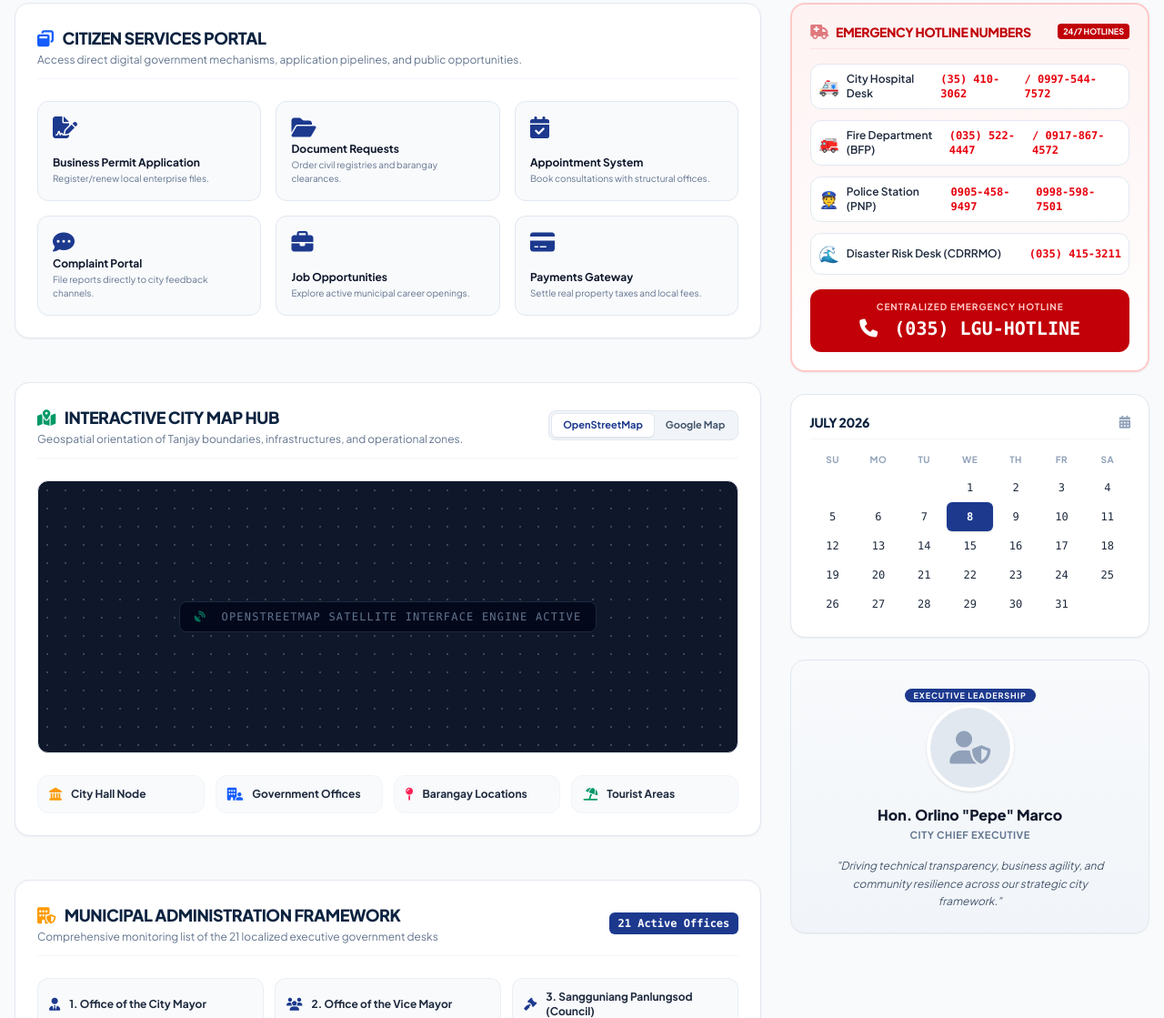
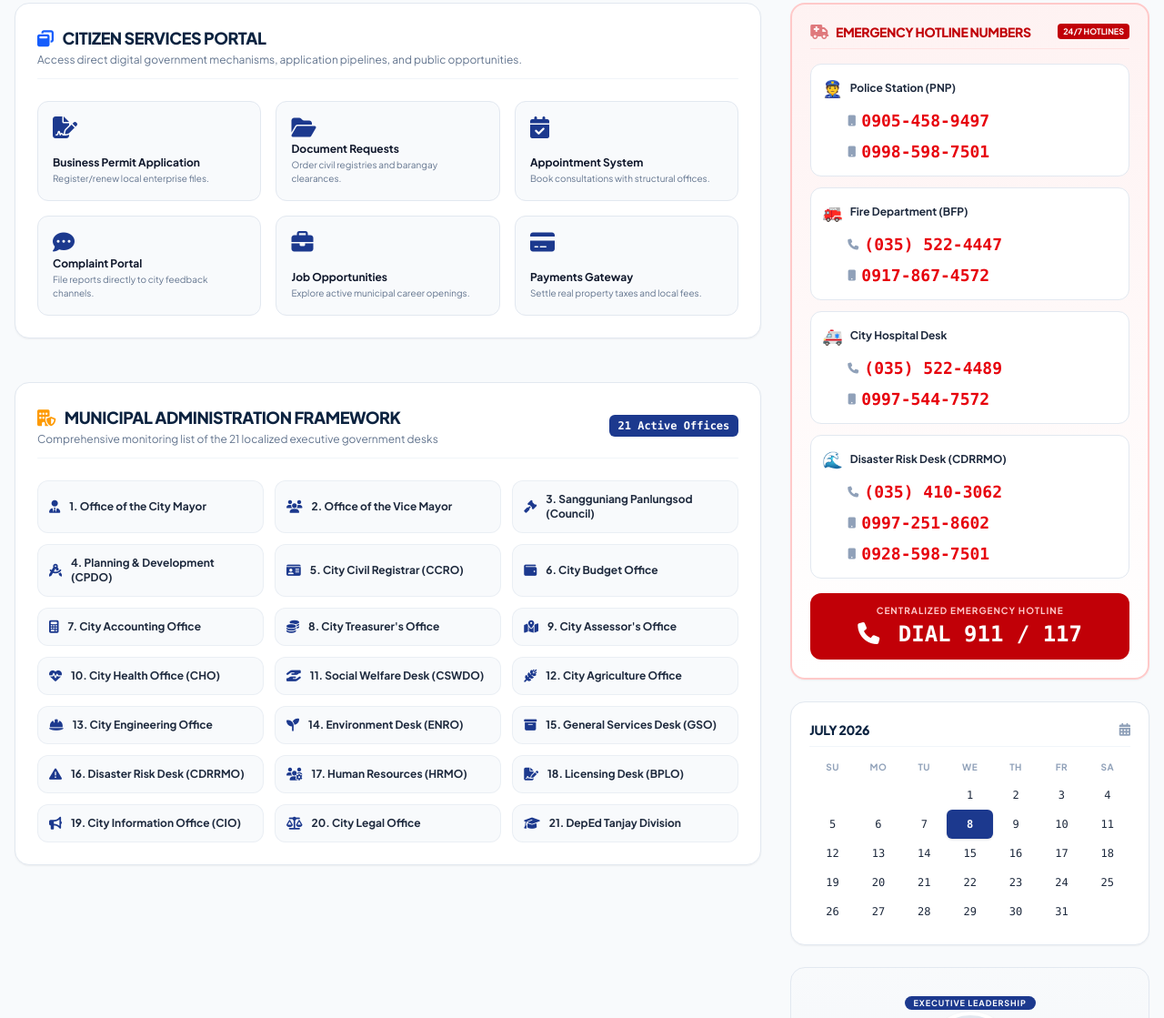
Before and after one commit to jastine2010/tanjaylguportal, a plain HTML site: page sindex.html in a window 1280 px wide. Shown: the part 626-1745 px from the top of the page at 91% size. Drawn offline with nearby package versions, Linux system fonts and the light colour scheme.

Commit message:
Update sindex.html

```diff
--- a/sindex.html
+++ b/sindex.html
@@ -71,7 +71,6 @@
     <!-- EXPANDED COMPREHENSIVE NAVIGATION SYSTEMS -->
     <nav class="bg-tanjay-gold text-slate-950 font-bold sticky top-0 z-40 shadow-md">
         <div class="max-w-7xl mx-auto px-4 flex justify-between items-center h-14">
-            <!-- Left aligned desktop links with hierarchical dropdown infrastructure -->
             <div class="hidden md:flex items-center space-x-1 h-full text-xs lg:text-sm">
                 <a href="https://jastine2010.github.io/tanjaylguportal/" class="px-3 py-4 hover:bg-slate-950 hover:text-white transition flex items-center"><i class="fa-solid fa-house mr-1.5"></i> HOME</a>
                 <a href="#about-tanjay" class="px-3 py-4 hover:bg-slate-950 hover:text-white transition">ABOUT TANJAY</a>
@@ -100,15 +99,13 @@
                         SERVICES <i class="fa-solid fa-chevron-down text-[10px] ml-1.5"></i>
                     </button>
                     <div class="absolute top-full left-0 bg-white border border-slate-200 text-slate-800 font-semibold text-xs rounded-b-xl shadow-xl w-60 py-2 hidden group-hover:block animate-fadeIn">
-                        <a href="#citizen-services" class="px-4 py-2.5 hover:bg-slate-50 hover:text-blue-900 flex items-center gap-2 border-b border-slate-100">
-                            <i class="fa-solid fa-laptop-code text-indigo-600 w-4"></i> Online Transactions
+                        <a href="https://script.google.com/macros/s/AKfycbyDTD_H4r44m_YBBRJgT4zbfF492GjDjPJpaq6e3dwmfSmiAVo1jAPCgNR4InbWhKlqfQ/exec" target="_blank" rel="noopener noreferrer" class="px-4 py-2.5 hover:bg-slate-50 hover:text-blue-900 flex items-center gap-2 border-b border-slate-100">
+                            <i class="fa-solid fa-laptop-code text-indigo-600 w-4"></i> Online Queue
                         </a>
-                        <a href="#citizen-services" class="px-4 py-2.5 hover:bg-slate-50 hover:text-blue-900 flex items-center gap-2 border-b border-slate-100">
-                            <i class="fa-solid fa-file-invoice-dollar text-amber-600 w-4"></i> Business Permit
+                        <a href="https://script.google.com/macros/s/AKfycbyDTD_H4r44m_YBBRJgT4zbfF492GjDjPJpaq6e3dwmfSmiAVo1jAPCgNR4InbWhKlqfQ/exec?page=monitor" target="_blank" rel="noopener noreferrer" class="px-4 py-2.5 hover:bg-slate-50 hover:text-blue-900 flex items-center gap-2 border-b border-slate-100">
+                            <i class="fa-solid fa-laptop-code text-red-600 w-4"></i> Status Queue
                         </a>
-                        <a href="#citizen-services" class="px-4 py-2.5 hover:bg-slate-50 hover:text-blue-900 flex items-center gap-2">
-                            <i class="fa-solid fa-users-rectangle text-rose-600 w-4"></i> Civil Services
-                        </a>
+
                     </div>
                 </div>
 
@@ -171,7 +168,7 @@
         <!-- LEFT MAIN CONTENT ARRAY (2/3 Grid Area) -->
         <main class="lg:col-span-2 space-y-12">
 
-            <!-- NEW SEGMENT: CITIZEN SERVICES PORTAL GRAPHIC HUB -->
+            <!-- CITIZEN SERVICES PORTAL GRAPHIC HUB -->
             <section id="citizen-services" class="bg-white border border-slate-200 rounded-2xl p-6 shadow-xs space-y-6">
                 <div class="border-b border-slate-100 pb-3">
                     <h3 class="text-lg font-extrabold text-tanjay-blue uppercase tracking-tight flex items-center">
@@ -226,50 +223,9 @@
                 </div>
             </section>
 
-            <!-- NEW SEGMENT: INTEGRATED GEOGRAPHIC CITY MAP WINDOW -->
-            <section id="map-section" class="bg-white border border-slate-200 rounded-2xl p-6 shadow-xs space-y-6">
-                <div class="border-b border-slate-100 pb-3 flex flex-col sm:flex-row justify-between items-start sm:items-center gap-4">
-                    <div>
-                        <h3 class="text-lg font-extrabold text-tanjay-blue uppercase tracking-tight flex items-center">
-                            <i class="fa-solid fa-map-marked-alt mr-2.5 text-emerald-600"></i> Interactive City Map Hub
-                        </h3>
-                        <p class="text-xs text-slate-500 mt-0.5">Geospatial orientation of Tanjay boundaries, infrastructures, and operational zones.</p>
-                    </div>
-                    <!-- Mapping engine switcher mechanism -->
-                    <div class="inline-flex rounded-lg p-0.5 bg-slate-100 border border-slate-200 text-[11px] font-bold">
-                        <button class="px-3 py-1 bg-white border border-slate-200 shadow-2xs rounded-md text-blue-900">OpenStreetMap</button>
-                        <button class="px-3 py-1 text-slate-600 hover:text-slate-900 transition">Google Map</button>
-                    </div>
-                </div>
 
-                <!-- Live Mock Map Canvas Element -->
-                <div class="relative bg-slate-900 border border-slate-200 rounded-xl overflow-hidden h-[300px] flex items-center justify-center text-center">
-                    <div class="absolute inset-0 opacity-20 bg-[radial-gradient(#ffffff_1px,transparent_1px)] [background-size:20px_20px] pointer-events-none"></div>
-                    <div class="absolute inset-0 flex items-center justify-center p-4">
-                        <span class="text-xs font-mono text-slate-500 uppercase tracking-widest bg-slate-950/80 px-4 py-2 border border-slate-800 rounded-lg backdrop-blur-md">
-                            <i class="fa-solid fa-satellite-dish mr-2 text-emerald-400 animate-pulse"></i> OpenStreetMap Satellite Interface Engine Active
-                        </span>
-                    </div>
-                </div>
 
-                <!-- Node Markers Quick Filtration Dashboard Grid -->
-                <div class="grid grid-cols-2 sm:grid-cols-4 gap-3 text-xs">
-                    <div class="p-3 bg-slate-50 border border-slate-100 rounded-xl flex items-center gap-2.5 hover:shadow-2xs transition cursor-pointer font-bold text-slate-800">
-                        <i class="fa-solid fa-landmark text-amber-500 text-sm"></i> City Hall Node
-                    </div>
-                    <div class="p-3 bg-slate-50 border border-slate-100 rounded-xl flex items-center gap-2.5 hover:shadow-2xs transition cursor-pointer font-bold text-slate-800">
-                        <i class="fa-solid fa-building-user text-blue-600 text-sm"></i> Government Offices
-                    </div>
-                    <div class="p-3 bg-slate-50 border border-slate-100 rounded-xl flex items-center gap-2.5 hover:shadow-2xs transition cursor-pointer font-bold text-slate-800">
-                        <i class="fa-solid fa-map-pin text-rose-500 text-sm"></i> Barangay Locations
-                    </div>
-                    <div class="p-3 bg-slate-50 border border-slate-100 rounded-xl flex items-center gap-2.5 hover:shadow-2xs transition cursor-pointer font-bold text-slate-800">
-                        <i class="fa-solid fa-umbrella-beach text-emerald-600 text-sm"></i> Tourist Areas
-                    </div>
-                </div>
-            </section>
-
-            <!-- MANDATED COMPONENT: 21 LGU OFFICES FRAMEWORK -->
+            <!-- 21 LGU OFFICES FRAMEWORK -->
             <section id="offices-panel" class="bg-white border border-slate-200 rounded-2xl p-6 shadow-xs space-y-6">
                 <div class="border-b border-slate-100 pb-3 flex flex-col sm:flex-row justify-between items-start sm:items-center gap-2">
                     <div>
@@ -371,10 +327,10 @@
 
         </main>
 
-        <!-- RIGHT WIDGETS COLUMN (1/3 Grid Area) -->
+        <!-- RIGHT WIDGETS COLUMN -->
         <aside class="space-y-6">
 
-            <!-- NEW SEGMENT: EMERGENCY CONTACT PANEL -->
+            <!-- REARRANGED & FIXED EMERGENCY CONTACT PANEL -->
 <div id="emergency-section" class="bg-linear-to-b from-red-50 to-white border-2 border-red-200 rounded-2xl p-5 shadow-xs space-y-4">
     <div class="flex items-center justify-between border-b border-red-100 pb-2">
         <h3 class="font-extrabold text-sm text-red-700 tracking-tight uppercase flex items-center">
@@ -384,42 +340,79 @@
     </div>
 
     <div class="space-y-3 text-xs font-semibold">
-                    <div class="flex items-center justify-between p-2 bg-white border border-slate-200 rounded-xl">
-                        <div class="flex items-center gap-2">
+        <!-- PNP -->
+        <div class="p-3 bg-white border border-slate-200 rounded-xl hover:shadow-xs transition">
+            <div class="flex items-center gap-2 mb-2">
+                <span class="text-lg">👮</span>
+                <span class="text-slate-800 font-bold">Police Station (PNP)</span>
+            </div>
+            <div class="flex flex-col gap-1.5 pl-7 font-mono text-red-600 font-bold text-lg">
+                <div class="flex items-center gap-1.5">
+                    <i class="fa-solid fa-mobile-button text-[12px] text-slate-400"></i> 0905-458-9497
+                </div>
+                <div class="flex items-center gap-1.5">
+                    <i class="fa-solid fa-mobile-button text-[12px] text-slate-400"></i> 0998-598-7501
+                </div>
+            </div>
+        </div>
+
+        <!-- BFP -->
+        <div class="p-3 bg-white border border-slate-200 rounded-xl hover:shadow-xs transition">
+            <div class="flex items-center gap-2 mb-2">
+                <span class="text-lg">🚒</span>
+                <span class="text-slate-800 font-bold">Fire Department (BFP)</span>
+            </div>
+            <div class="flex flex-col gap-1.5 pl-7 font-mono text-red-600 font-bold text-lg">
+                <div class="flex items-center gap-1.5">
+                    <i class="fa-solid fa-phone text-[12px] text-slate-400"></i> (035) 522-4447
+                </div>
+                <div class="flex items-center gap-1.5">
+                    <i class="fa-solid fa-mobile-button text-[12px] text-slate-400"></i> 0917-867-4572
+                </div>
+            </div>
+        </div>
+
+        <!-- City Hospital -->
+        <div class="p-3 bg-white border border-slate-200 rounded-xl hover:shadow-xs transition">
+            <div class="flex items-center gap-2 mb-2">
                 <span class="text-lg">🚑</span>
-                            <span class="text-slate-800">City Hospital Desk</span>
+                <span class="text-slate-800 font-bold">City Hospital Desk</span>
             </div>
-                        <span class="font-mono text-red-600 font-bold">(35) 410-3062</span>
-                        <span class="font-mono text-red-600 font-bold"> / 0997-544-7572</span>
+            <div class="flex flex-col gap-1.5 pl-7 font-mono text-red-600 font-bold text-lg">
+                <div class="flex items-center gap-1.5">
+                    <i class="fa-solid fa-phone text-[12px] text-slate-400"></i> (035) 522-4489
                 </div>
-                    <div class="flex items-center justify-between p-2 bg-white border border-slate-200 rounded-xl">
-                        <div class="flex items-center gap-2">
-                            <span class="text-lg">🚒</span>
-                            <span class="text-slate-800">Fire Department (BFP)</span>
+                <div class="flex items-center gap-1.5">
+                    <i class="fa-solid fa-mobile-button text-[12px] text-slate-400"></i> 0997-544-7572
                 </div>
-                        <span class="font-mono text-red-600 font-bold">(035) 522-4447</span>
-                        <span class="font-mono text-red-600 font-bold"> / 0917-867-4572</span>
             </div>
-                    <div class="flex items-center justify-between p-2 bg-white border border-slate-200 rounded-xl">
-                        <div class="flex items-center gap-2">
-                            <span class="text-lg">👮</span>
-                            <span class="text-slate-800">Police Station (PNP)</span>
         </div>
-                        <span class="font-mono text-red-600 font-bold">0905-458-9497</span>
-                        <span class="font-mono text-red-600 font-bold">0998-598-7501</span>
+
+        <!-- CDRRMO -->
+        <div class="p-3 bg-white border border-slate-200 rounded-xl hover:shadow-xs transition">
+            <div class="flex items-center gap-2 mb-2">
+                <span class="text-lg">🌊</span>
+                <span class="text-slate-800 font-bold">Disaster Risk Desk (CDRRMO)</span>
             </div>
-                    <div class="flex items-center justify-between p-2 bg-white border border-slate-200 rounded-xl">
-                        <div class="flex items-center gap-2">
-                            <span class="text-lg">🌊</span>
-                            <span class="text-slate-800">Disaster Risk Desk (CDRRMO)</span>
+            <div class="flex flex-col gap-1.5 pl-7 font-mono text-red-600 font-bold text-lg">
+                <div class="flex items-center gap-1.5">
+                    <i class="fa-solid fa-phone text-[12px] text-slate-400"></i> (035) 410-3062
                 </div>
-                        <span class="font-mono text-red-600 font-bold">(035) 415-3211</span>
+				<div class="flex items-center gap-1.5">
+                    <i class="fa-solid fa-mobile-button text-[12px] text-slate-400"></i> 0997-251-8602
+                </div>
+				<div class="flex items-center gap-1.5">
+                    <i class="fa-solid fa-mobile-button text-[12px] text-slate-400"></i> 0928-598-7501
+                </div>
+            </div>
         </div>
     </div>
 
     <div class="p-3 bg-red-700 rounded-xl text-white text-center">
         <span class="block text-[10px] uppercase font-bold tracking-widest text-red-200">Centralized Emergency Hotline</span>
-                    <a href="tel:0351234567" class="block font-mono font-black text-xl mt-0.5 hover:text-tanjay-gold transition"><i class="fa-solid fa-phone mr-1.5"></i> (035) LGU-HOTLINE</a>
+        <div class="block font-mono font-black text-2xl mt-0.5 text-tanjay-gold">
+            <i class="fa-solid fa-phone mr-1.5"></i> DIAL 911 / 117
+        </div>
     </div>
 </div>
 
```
Lines whose indentation alone changed are shown as unchanged.
